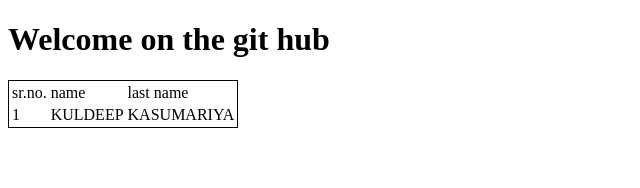
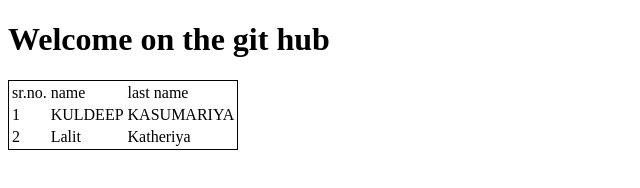
Before and after one commit to LalitEway/My-app, a plain HTML site: page about.html in a window 1280 px wide. Shown: the whole page, without its empty margins (0-640 px from the left). Drawn offline with Linux system fonts and the light colour scheme.

Commit message:
add lalit value in table

```diff
--- a/about.html
+++ b/about.html
@@ -32,6 +32,17 @@
                     KASUMARIYA
                 </td>
             </tr>
+            <tr>
+                <td>
+                    2
+                </td>
+                <td>
+                    Lalit
+                </td>
+                <td>
+                    Katheriya
+                </td>
+            </tr>
         </tbody>
     </table>
 </body>
```
